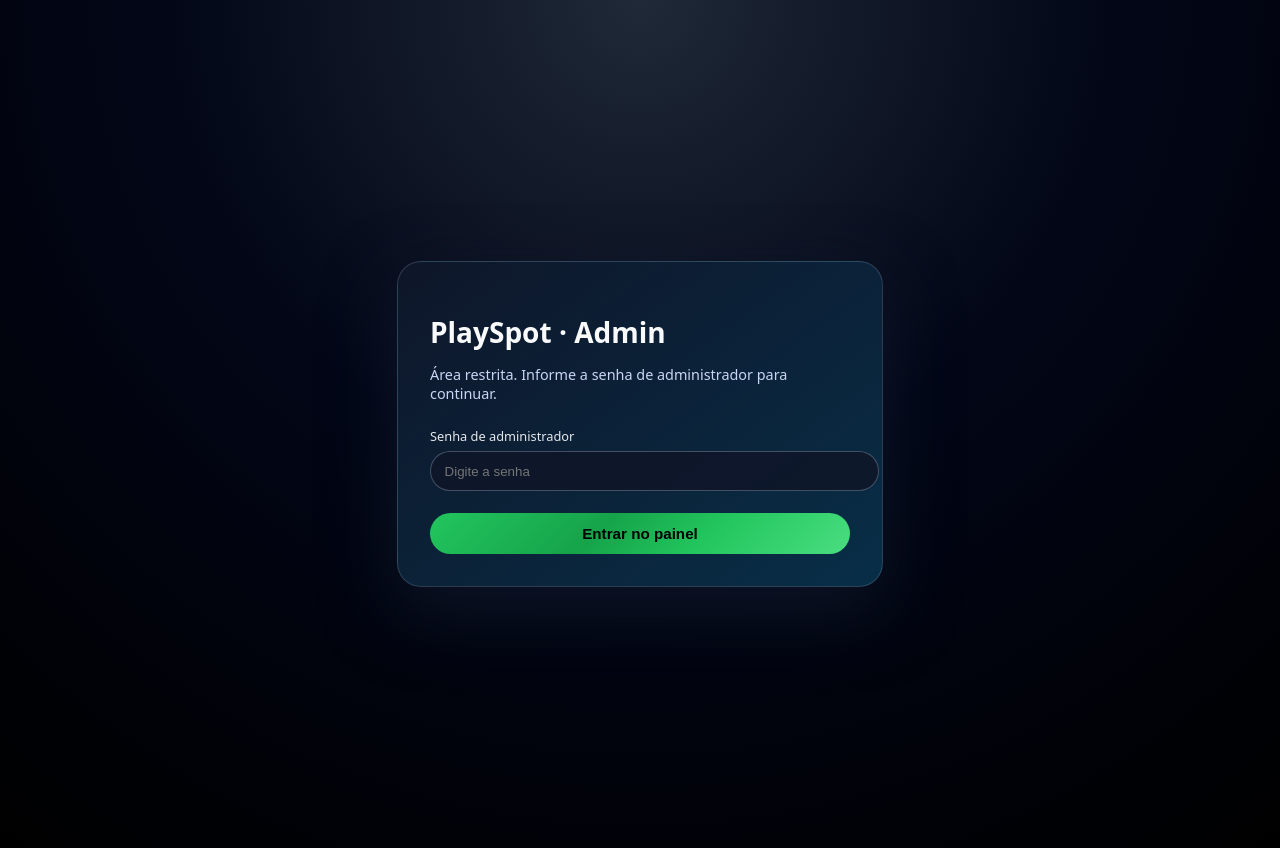
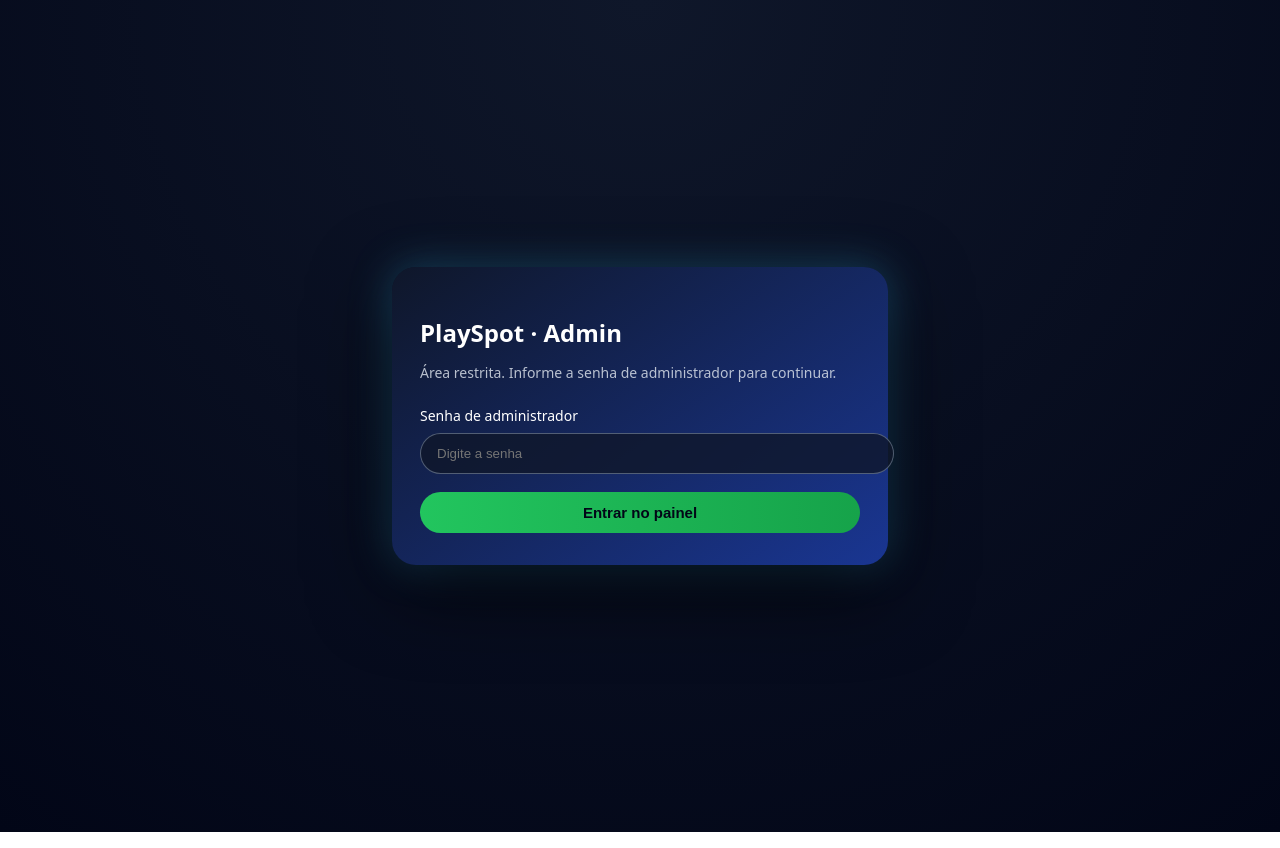
Before and after one commit to efipeesse/playspot---next---supabase, a Next.js app: page /admin/login in a window 1280 px wide. Built offline with nearby package versions, Linux system fonts and the light colour scheme.

Commit message:
Refactor AdminLoginPage for improved functionality

```diff
--- a/app/admin/login/page.js
+++ b/app/admin/login/page.js
@@ -1,13 +1,16 @@
 "use client";
 
 import { useState } from "react";
-import { useRouter } from "next/navigation";
+import { useRouter, useSearchParams } from "next/navigation";
 
 export default function AdminLoginPage() {
+  const [password, setPassword] = useState("");
+  const [error, setError] = useState("");
+  const [loading, setLoading] = useState(false);
+
   const router = useRouter();
-  const [password, setPassword] = useState("");
-  const [loading, setLoading] = useState(false);
-  const [error, setError] = useState("");
+  const searchParams = useSearchParams();
+  const redirectTo = searchParams.get("redirectTo") || "/admin";
 
   async function handleSubmit(e) {
     e.preventDefault();
@@ -15,89 +18,106 @@
     setLoading(true);
 
     try {
-      const res = await fetch("/api/admin/simple-login", {
+      const res = await fetch("/api/admin/login", {
         method: "POST",
         headers: { "Content-Type": "application/json" },
         body: JSON.stringify({ password }),
       });
 
+      const data = await res.json();
+
       if (!res.ok) {
-        const data = await res.json().catch(() => ({}));
-        setError(data.error || "Senha incorreta.");
-        setLoading(false);
+        if (data?.error === "INVALID_PASSWORD") {
+          setError("Senha incorreta.");
+        } else if (data?.error === "SERVER_MISCONFIGURED") {
+          setError("ADMIN_PASSWORD não está configurada no servidor.");
+        } else {
+          setError("Erro ao fazer login. Tente novamente.");
+        }
         return;
       }
 
-      // Login OK → vai pra /admin
-      router.push("/admin");
+      router.push(redirectTo);
     } catch (err) {
-      setError("Erro ao fazer login. Tente novamente.");
+      console.error(err);
+      setError("Erro de rede. Tente novamente.");
+    } finally {
       setLoading(false);
     }
   }
 
   return (
-    <main
+    <div
       style={{
         minHeight: "100vh",
         display: "flex",
         alignItems: "center",
         justifyContent: "center",
-        background:
-          "radial-gradient(circle at top, #1f2937 0, #020617 45%, #000 100%)",
-        color: "#f9fafb",
-        padding: "1.5rem",
+        background: "radial-gradient(circle at top, #0f172a, #020617)",
+        padding: "16px",
       }}
     >
-      <div
+      <form
+        onSubmit={handleSubmit}
         style={{
           width: "100%",
-          maxWidth: "420px",
+          maxWidth: "440px",
+          background:
+            "linear-gradient(145deg, rgba(15,23,42,0.95), rgba(30,64,175,0.8))",
           borderRadius: "24px",
-          padding: "2rem",
-          background:
-            "linear-gradient(145deg, rgba(15,23,42,0.95), rgba(8,47,73,0.98))",
-          boxShadow: "0 25px 70px rgba(15,23,42,0.85)",
-          border: "1px solid rgba(148,163,184,0.25)",
+          padding: "32px 28px",
+          boxShadow:
+            "0 24px 80px rgba(0,0,0,0.70), 0 0 40px rgba(56,189,248,0.35)",
+          color: "white",
         }}
       >
-        <h1 style={{ fontSize: "1.75rem", fontWeight: 700, marginBottom: "0.25rem" }}>
+        <h1 style={{ fontSize: "24px", fontWeight: "700", marginBottom: "8px" }}>
           PlaySpot · Admin
         </h1>
-        <p style={{ fontSize: "0.9rem", color: "#cbd5f5", marginBottom: "1.5rem" }}>
+        <p
+          style={{
+            fontSize: "14px",
+            color: "rgba(226,232,240,0.8)",
+            marginBottom: "24px",
+          }}
+        >
           Área restrita. Informe a senha de administrador para continuar.
         </p>
 
-        <form onSubmit={handleSubmit} style={{ display: "grid", gap: "1rem" }}>
-          <label style={{ fontSize: "0.8rem", color: "#e5e7eb" }}>
+        <label
+          htmlFor="password"
+          style={{ fontSize: "14px", fontWeight: "500", marginBottom: "8px", display: "block" }}
+        >
           Senha de administrador
+        </label>
         <input
+          id="password"
           type="password"
           value={password}
           onChange={(e) => setPassword(e.target.value)}
           placeholder="Digite a senha"
-              required
           style={{
-                marginTop: "0.4rem",
             width: "100%",
-                padding: "0.7rem 0.85rem",
+            padding: "12px 16px",
             borderRadius: "999px",
-                border: "1px solid rgba(148,163,184,0.4)",
-                backgroundColor: "rgba(15,23,42,0.9)",
-                color: "#f9fafb",
+            border: "1px solid rgba(148,163,184,0.5)",
+            background: "rgba(15,23,42,0.8)",
+            color: "white",
             outline: "none",
+            marginBottom: "14px",
           }}
         />
-          </label>
 
         {error && (
           <div
             style={{
-                fontSize: "0.8rem",
+              background: "rgba(248,113,113,0.15)",
+              border: "1px solid rgba(248,113,113,0.5)",
               color: "#fecaca",
-                backgroundColor: "rgba(127,29,29,0.45)",
               borderRadius: "12px",
-                padding: "0.6rem 0.8rem",
+              padding: "8px 12px",
+              fontSize: "13px",
+              marginBottom: "14px",
             }}
           >
             {error}
@@ -108,23 +128,23 @@
           type="submit"
           disabled={loading}
           style={{
-              marginTop: "0.4rem",
             width: "100%",
+            padding: "12px 16px",
             borderRadius: "999px",
-              padding: "0.75rem",
             border: "none",
-              fontWeight: 600,
-              fontSize: "0.95rem",
-              cursor: loading ? "default" : "pointer",
+            fontWeight: "600",
+            fontSize: "15px",
             background:
-                "linear-gradient(135deg, #22c55e, #16a34a 40%, #22c55e 65%, #4ade80)",
-              opacity: loading ? 0.7 : 1,
+              "linear-gradient(90deg, #22c55e, #16a34a)",
+            color: "#020617",
+            cursor: loading ? "wait" : "pointer",
+            opacity: loading ? 0.8 : 1,
+            marginTop: "4px",
           }}
         >
           {loading ? "Entrando..." : "Entrar no painel"}
         </button>
       </form>
     </div>
-    </main>
   );
 }
```
Lines whose indentation alone changed are shown as unchanged.
